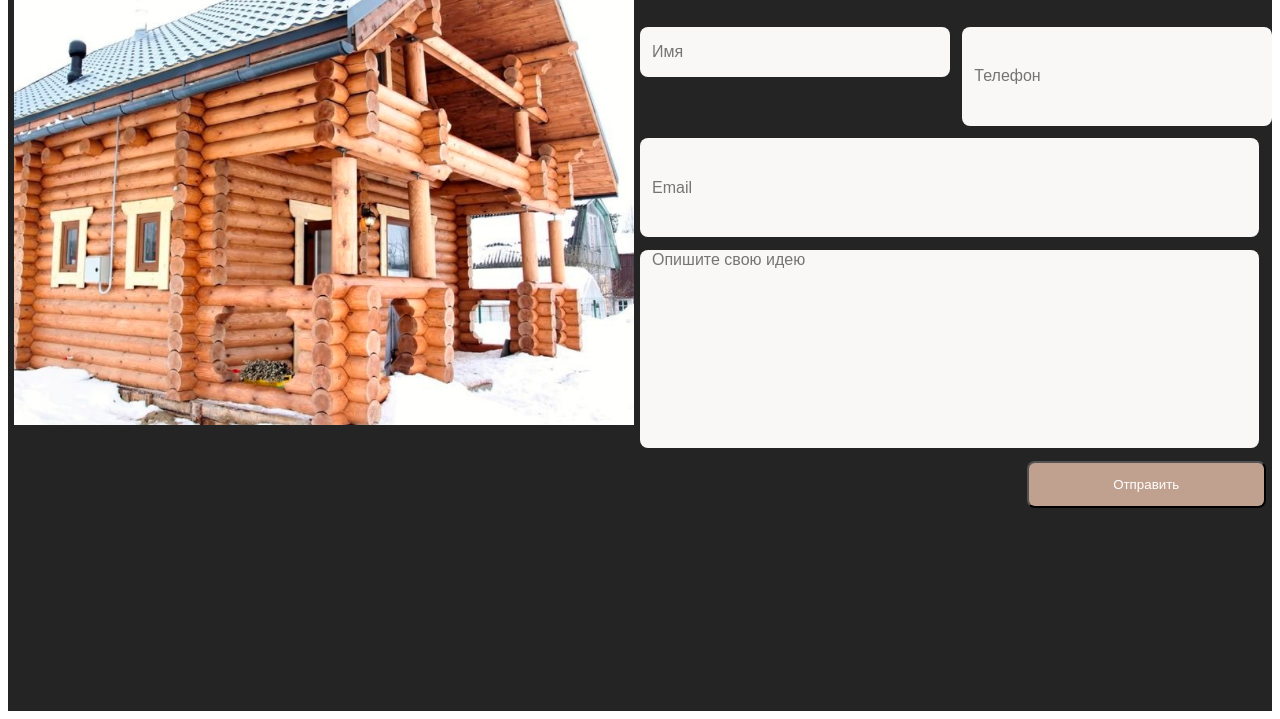
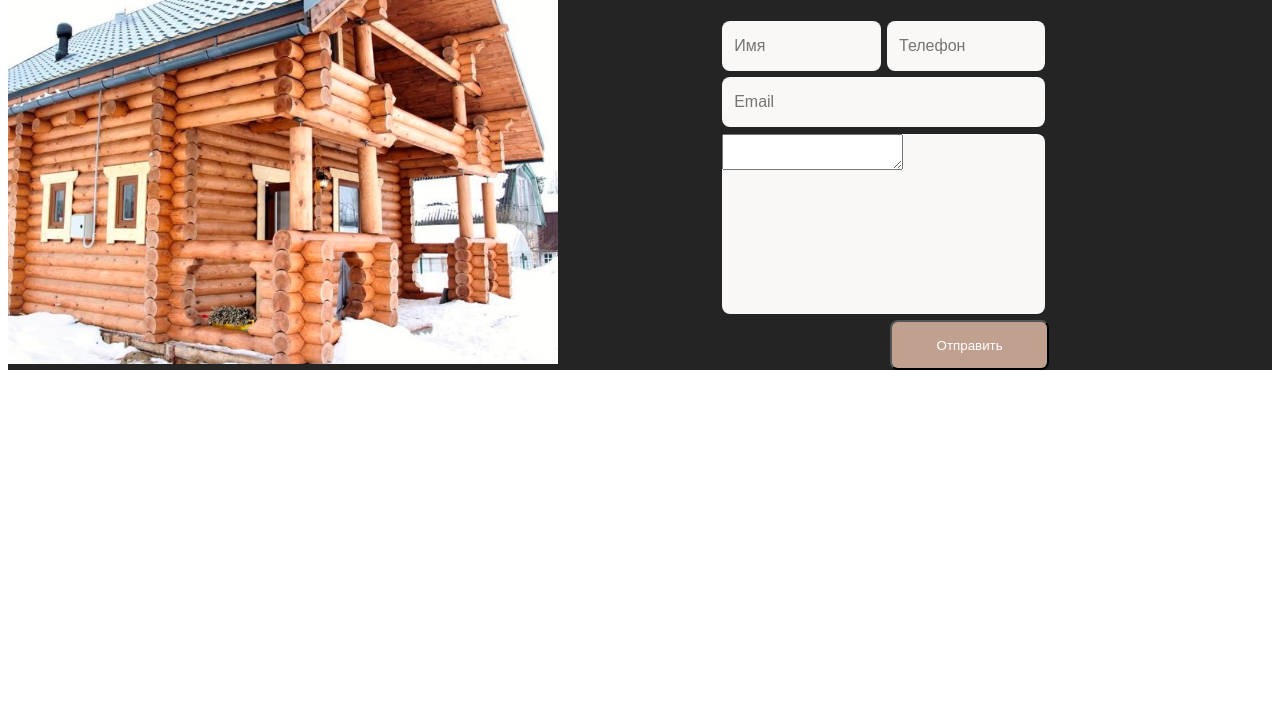
Before and after one commit to vladorod/Calculator, a website built with Vite: page index.html in a window 1280 px wide. Shown: the part 120-839 px from the top of the page. After the commit the page ends 800 px from the top, so only its background shows below. Built offline with nearby package versions, Linux system fonts and the light colour scheme.

Commit message:
refactor: размещение блоков на странице
Изменение положения блоков на странице в соответствии с дизайном

```diff
--- a/index.html
+++ b/index.html
@@ -29,11 +29,12 @@
               <input class="form_input" id="mail" placeholder="Email" />
             </div>
             <div class="idea_field">
-              <input
-                class="form_input"
+              <textarea
+                class="idea_input"
                 id="idea"
                 placeholder="Опишите свою идею"
-              />
+              >
+              </textarea>
             </div>
           </div>
           <button class="send_button" id="send">Отправить</button>
--- a/src/style.css
+++ b/src/style.css
@@ -1,6 +1,6 @@
 .wrapper {
   width: 100%;
-  height: 823px;
+  height: 100%;
   background-color: rgba(36, 36, 36, 1);
   display: flex;
   flex-direction: row;
@@ -15,6 +15,7 @@
   justify-content: flex-start;
   background-color: rgba(36, 36, 36, 1);
   margin: auto;
+  margin-left: 13%;
 }
 .form_title {
   font-size: 30px;
@@ -23,12 +24,14 @@
   color: white;
 }
 .form_body {
-  width: 100%;
+  width: 60%;
   height: 60%;
   display: flex;
   flex-direction: column;
   align-items: flex-end;
   justify-content: flex-start;
+  text-align: center;
+  vertical-align: middle;
   /* !!!!!!!!ЛУЧШЕ ЧЕРЕЗ margin!!!!!!!!!! */
   /* padding-left: 122px;
   padding-top: 174px;
@@ -44,7 +47,7 @@
   margin: 1%;
 }
 .upper_fields {
-  width: 100%;
+  width: 98%;
   height: 24%;
   display: flex;
   flex-direction: row;
@@ -55,7 +58,7 @@
 .name_field {
   flex: 1 1 0%;
   height: 50px;
-  width: 45%;
+  width: 44%;
   margin-right: 1%;
   background-color: rgba(249, 248, 247, 1);
   border-radius: 8px;
@@ -87,7 +90,7 @@
 }
 .phone_field {
   flex: 1 1 0%;
-  height: 100%;
+  height: 50px;
   width: 45%;
   background-color: rgba(249, 248, 247, 1);
   border-radius: 8px;
@@ -99,7 +102,7 @@
 }
 .mail_field {
   width: 98%;
-  height: 24%;
+  height: 50px;
   background-color: rgba(249, 248, 247, 1);
   border-radius: 8px;
   display: inline-flex;
@@ -110,7 +113,7 @@
 }
 .idea_field {
   width: 98%;
-  height: 48%;
+  height: 180px;
   background-color: rgba(249, 248, 247, 1);
   border-radius: 8px;
   display: inline-flex;
@@ -120,7 +123,7 @@
   margin: 1%;
 }
 .send_button {
-  width: 239px;
+  width: 48%;
   height: 50px;
   padding-left: 30px;
   padding-right: 30px;
@@ -136,7 +139,8 @@
   margin-right: 1%;
 }
 .img {
-  width: 98%;
+  width: 100%;
+  height: 100%;
 }
 .img_wrapper {
   height: 100%;
@@ -144,4 +148,7 @@
   overflow: hidden;
   text-align: center;
   vertical-align: middle;
+  align-items: center;
 }
+.idead_input {
+}
```
